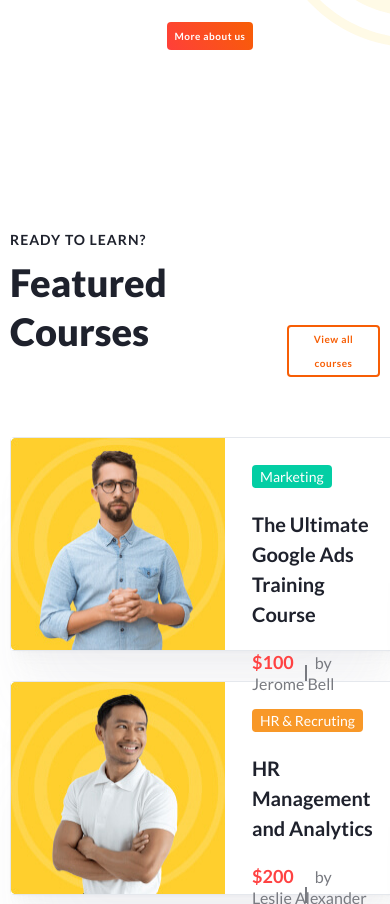
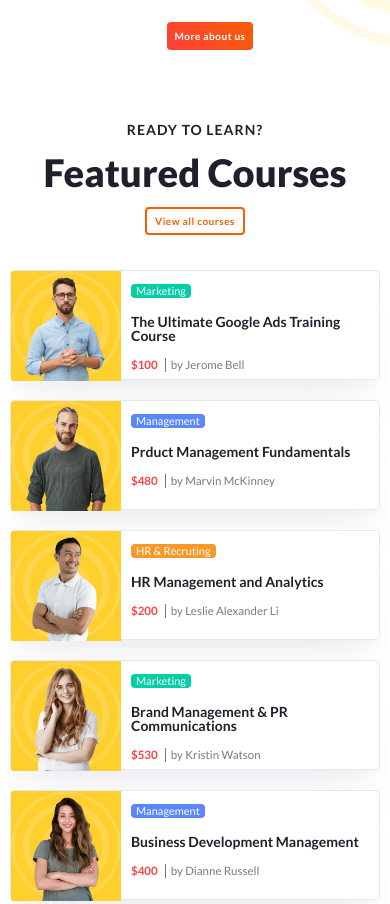
Before and after one commit to ValentunPron/createX, a plain HTML site: page index.html in a window 390 px wide. Shown: the part 962-1866 px from the top of the page. Drawn offline with nearby package versions, Linux system fonts and the light colour scheme.

Commit message:
adaptive courses block

```diff
--- a/css/adaptive.css
+++ b/css/adaptive.css
@@ -158,6 +158,50 @@
     font-size: 14px;
     line-height: 40px;
   }
+  .courses {
+    margin-top: 150px;
+  }
+  .courses__body {
+    margin-top: 50px;
+    gap: 30px;
+  }
+  .courses__item {
+    box-shadow: 0px 70px 70px -20px rgba(154, 156, 165, 0.08), 0px 30px 24px -10px rgba(154, 156, 165, 0.05), 0px 12px 10px -6px rgba(154, 156, 165, 0.04), 0px 4px 4px -4px rgba(30, 33, 44, 0.03);
+    max-height: 170px;
+  }
+  .courses__img {
+    width: 170px;
+    height: 170px;
+  }
+  .courses__description {
+    margin: 20px;
+  }
+  .courses__type {
+    font-size: 12px;
+    line-height: 140%;
+    padding: 1px 7px;
+    margin-bottom: 19px;
+  }
+  .courses__title {
+    font-size: 17.5px;
+    line-height: 140%;
+    margin-bottom: 17.5px;
+  }
+  .courses__price {
+    font-size: 16px;
+    line-height: 140%;
+    margin-bottom: 19px;
+    margin-right: 6px;
+  }
+  .courses__name {
+    padding-left: 9px;
+    font-size: 16px;
+    line-height: 150%;
+  }
+  .courses__name::before {
+    width: 2px;
+    height: 16px;
+  }
 }
 
 @media (max-width: 900px) {
@@ -267,6 +311,50 @@
   }
   .why-we__button {
     margin-top: 37.5px;
+  }
+  .courses {
+    margin-top: 130px;
+  }
+  .courses__body {
+    margin-top: 50px;
+    gap: 20px;
+  }
+  .courses__item {
+    box-shadow: 0px 50px 50px -20px rgba(154, 156, 165, 0.08), 0px 25px 20px -8px rgba(154, 156, 165, 0.05), 0px 10px 8px -4px rgba(154, 156, 165, 0.04), 0px 2px 2px -2px rgba(30, 33, 44, 0.03);
+    max-height: 140px;
+  }
+  .courses__img {
+    width: 140px;
+    height: 140px;
+  }
+  .courses__description {
+    margin: 15px;
+  }
+  .courses__type {
+    font-size: 11px;
+    line-height: 130%;
+    padding: 1px 6px;
+    margin-bottom: 19px;
+  }
+  .courses__title {
+    font-size: 14px;
+    line-height: 120%;
+    margin-bottom: 15px;
+  }
+  .courses__price {
+    font-size: 13px;
+    line-height: 120%;
+    margin-bottom: 10px;
+    margin-right: 4px;
+  }
+  .courses__name {
+    padding-left: 7px;
+    font-size: 13px;
+    line-height: 120%;
+  }
+  .courses__name::before {
+    width: 2px;
+    height: 16px;
   }
 }
 
@@ -417,6 +505,50 @@
   .why-we__button {
     margin-top: 37.5px;
   }
+  .courses {
+    margin-top: 80px;
+    text-align: center;
+  }
+  .courses__body {
+    margin-top: 45px;
+    display: inline-flex;
+    flex-direction: column;
+  }
+  .courses__item {
+    box-shadow: 0px 50px 50px -20px rgba(154, 156, 165, 0.08), 0px 25px 20px -8px rgba(154, 156, 165, 0.05), 0px 10px 8px -4px rgba(154, 156, 165, 0.04), 0px 2px 2px -2px rgba(30, 33, 44, 0.03);
+    max-height: 175px;
+    text-align: left;
+  }
+  .courses__img {
+    width: 175px;
+    height: 175px;
+  }
+  .courses__description {
+    margin: 25px;
+  }
+  .courses__type {
+    font-size: 14px;
+    line-height: 150%;
+    padding: 1px 8px;
+    margin-bottom: 17px;
+  }
+  .courses__title {
+    font-size: 20px;
+    line-height: 140%;
+    max-width: 332px;
+    margin-bottom: 15px;
+  }
+  .courses__price {
+    font-size: 16px;
+    line-height: 140%;
+    margin-bottom: 10px;
+    margin-right: 8px;
+  }
+  .courses__name {
+    padding-left: 10px;
+    font-size: 16px;
+    line-height: 140%;
+  }
 }
 
 @media (max-width: 540px) {
@@ -546,6 +678,60 @@
     margin-top: 37.5px;
     margin-right: -30px;
   }
+  .courses {
+    margin-top: 70px;
+  }
+  .courses__body {
+    margin-top: 35px;
+  }
+  .courses__item {
+    box-shadow: 0px 50px 50px -20px rgba(154, 156, 165, 0.08), 0px 25px 20px -8px rgba(154, 156, 165, 0.05), 0px 10px 8px -4px rgba(154, 156, 165, 0.04), 0px 2px 2px -2px rgba(30, 33, 44, 0.03);
+    max-height: 110px;
+    text-align: left;
+  }
+  .courses__img {
+    width: 110px;
+    height: 110px;
+  }
+  .courses__description {
+    margin: 10px;
+  }
+  .courses__type {
+    font-size: 11px;
+    line-height: 110%;
+    padding: 1px 5px;
+    margin-bottom: 17px;
+  }
+  .courses__title {
+    font-size: 14px;
+    line-height: 100%;
+    max-width: 250px;
+    margin-bottom: 12px;
+  }
+  .courses__price {
+    font-size: 11.5px;
+    line-height: 110%;
+    margin-bottom: 5px;
+    margin-right: 4px;
+  }
+  .courses__name {
+    padding-left: 6px;
+    font-size: 11.5px;
+    line-height: 110%;
+  }
+  .courses__name::before {
+    width: 1.5px;
+    height: 14px;
+  }
+  .courses-top {
+    display: flex;
+    flex-direction: column;
+    align-items: center;
+  }
+  .courses__button {
+    margin: 0 auto;
+    margin-top: 10px;
+  }
 }
 
 @media (max-width: 374px) {
--- a/css/style.css
+++ b/css/style.css
@@ -577,7 +577,6 @@ a {
 
 .courses {
   margin-top: 180px;
-  margin-bottom: 180px;
 }
 
 .courses__body {
@@ -631,6 +630,9 @@ a {
 
 .courses__name {
   position: relative;
+  font-weight: 400;
+  font-size: 15px;
+  line-height: 150%;
   padding-left: 10px;
 }
 
--- a/index.html
+++ b/index.html
@@ -114,7 +114,7 @@
 			<div class="courses">
 				<div class="container">
 					<div class="courses-top">
-						<div class="courses__title">
+						<div class="courses__titles">
 							<h3 class="subtitle">Ready to learn?</h3>
 							<h2 class="title">Featured Courses</h2>
 						</div>
```
